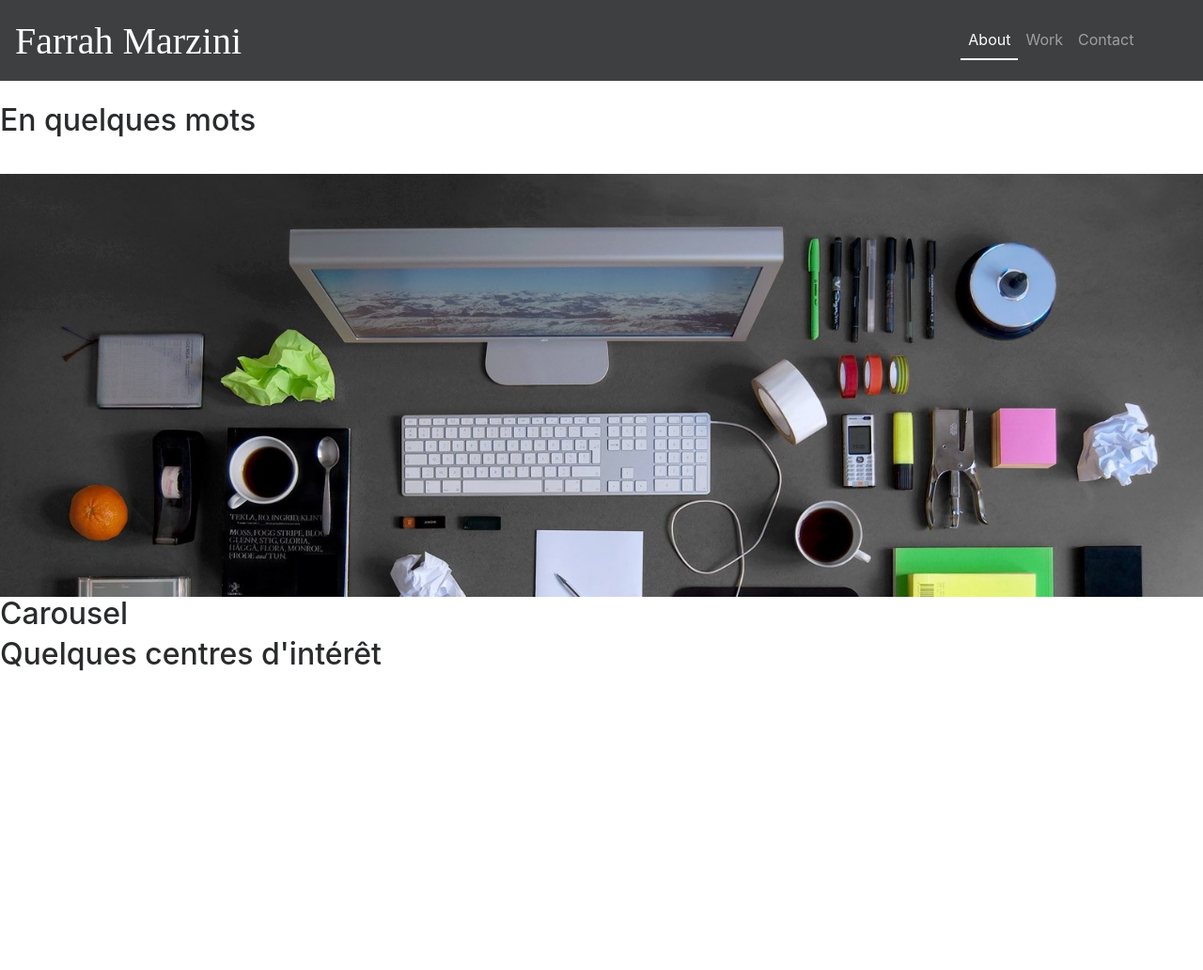
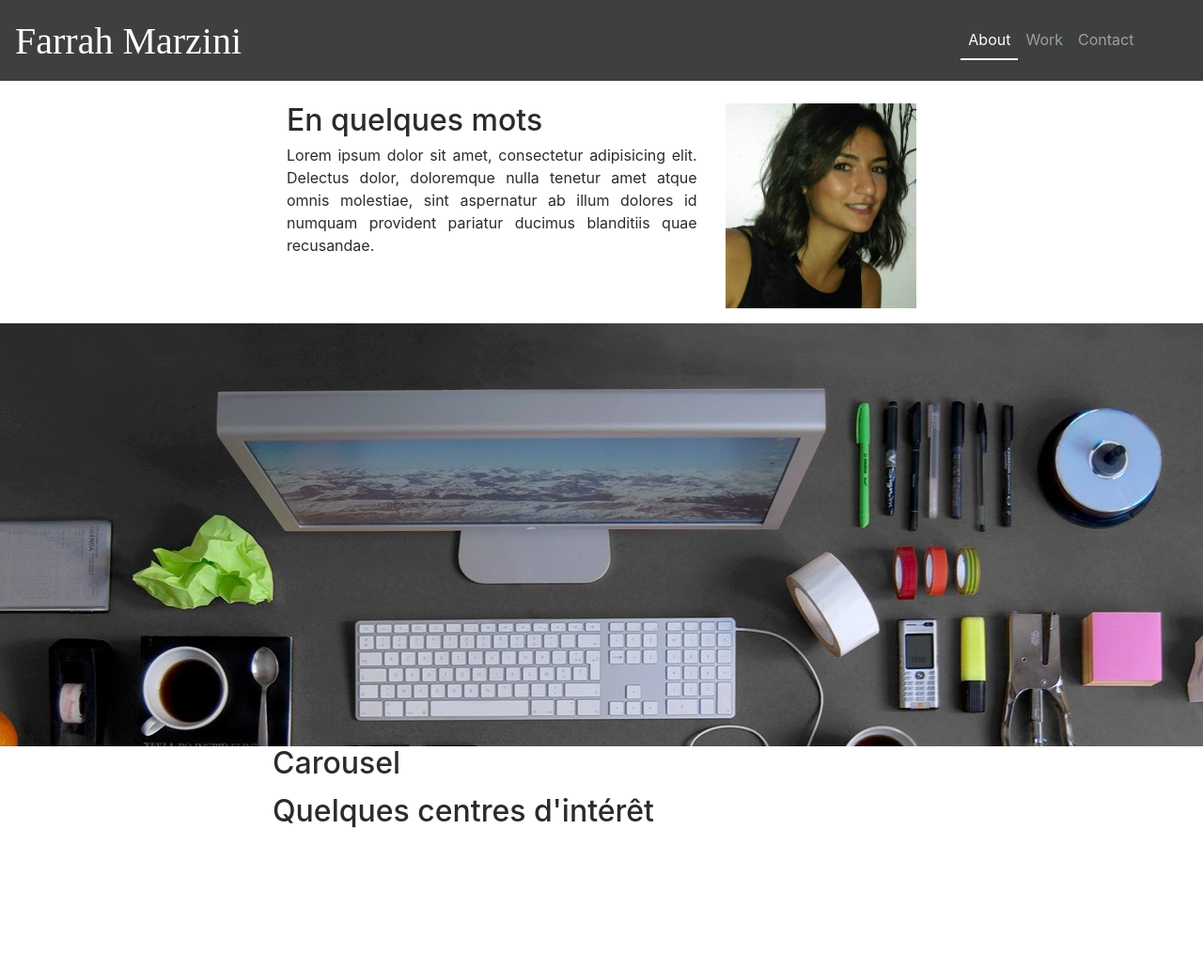
Before and after one commit to farrradise/portfolio, a plain HTML site: page html/presentation.html in a window 1280 px wide. Shown: the whole page at 94% size. Before the commit the page ends 866 px from the top, so only its background shows below. Drawn offline with nearby package versions, Linux system fonts and the light colour scheme; a web font is replaced by a local one.

Commit message:
started to style the first section

```diff
--- a/html/presentation.html
+++ b/html/presentation.html
@@ -40,12 +40,12 @@
       <main class="present">
 
         <!-- ecriture de la partie présentation -->
-        <section>
-          <div class="">
-            <h2>En quelques mots</h2>
-            <p></p>
+        <section class="row miseenpage">
+          <div class="col-12 col-sm-8">
+            <h2 class="">En quelques mots</h2>
+            <p>Lorem ipsum dolor sit amet, consectetur adipisicing elit. Delectus dolor, doloremque nulla tenetur amet atque omnis molestiae, sint aspernatur ab illum dolores id numquam provident pariatur ducimus blanditiis quae recusandae.</p>
           </div>
-          <img src="" alt="">
+          <img class="col-8 offset-2 col-sm-4 offset-sm-0" src="../img/photodemoi.jpg" alt="photo de Farrah">
         </section>
 
 
@@ -56,13 +56,15 @@
 
 
         <!-- y insérer un carousel  -->
-        <section>
+        <section class="miseenpage">
           <h2>Carousel</h2>
 
         </section>
 
         <!-- ajouter des cartes inspirations -->
-        <section>
+        <div class="">
+
+          <section class="miseenpage">
             <h2>Quelques centres d'intérêt</h2>
             <figure>
               <img src="" alt="">
@@ -81,6 +83,8 @@
               <figcaption></figcaption>
             </figure>
           </section>
+        </div>
+
       </main>
 
 
--- a/scss/main.scss
+++ b/scss/main.scss
@@ -27,10 +27,6 @@ $color-grey:rgb(57,57,54);
   src: url("../fonts/orange.ttf") format('truetype');
 }
 
-// body {
-//   // font-family: sans-serif;
-//   // font-family: verdana;
-// }
 
 .homepage {
   background-image: linear-gradient($color-grey, Dimgray);
@@ -86,7 +82,6 @@ $color-grey:rgb(57,57,54);
 
   .apprentie {
     letter-spacing: 5.5px;
-    // padding-left: 0px;
     font-weight: bold;
     color: $color-orange;
   }
@@ -111,6 +106,7 @@ $color-grey:rgb(57,57,54);
   }
 
 }
+
 
 
 // Mise en page de la navigatoin principale -------------------------------------------------------
@@ -154,13 +150,40 @@ body > nav {
 
 
 
-
-// Mise en page du présentation -------------------------------------------------------
+// Mise en page de présentation -------------------------------------------------------
 
 .excepthome main {
   position: relative;
   top: 110px;
+  text-align: justify;
+  width: 90%;
+  margin: auto;
+
 }
+
+.excepthome .parallax {
+  overflow-x: hidden!important;
+  position: relative;
+  min-width: 112%;
+  left: -6%;
+}
+
+
+
+
+
+// __________________________________
+//
+//
+//          MODE SMARTPHONE paysage
+//
+// __________________________________
+
+@media (min-width: 768px) {
+}
+
+
+
 
 
 // __________________________________
@@ -207,7 +230,18 @@ body > nav {
     }
   }
 
-  .excepthome .present .parallax {
+
+
+  // mise en page de la page presentation
+   .excepthome main {
+      position: relative;
+      top: 110px;
+      text-align: justify;
+      width: 90%;
+      margin: auto;
+
+
+       .parallax {
         /* The image used */
         background-image: url('../img/bg.jpg');
         /* Full height */
@@ -217,9 +251,25 @@ body > nav {
         background-attachment: fixed;
         background-position: center top;
         background-repeat: no-repeat;
-    background-size: cover;
+        // background-size: cover;
+      }
+    }
+
+  .excepthome .miseenpage {
+    width: 70%;
+    max-width: 700px;
+    margin: 0 auto 1em auto;
+  }
 }
 
 
+// __________________________________
+//
+//
+//          MODE ORDI
+//
+// __________________________________
+
+@media (min-width: 992px) {
 
 }
```
Also changed, not shown: css/main.css, img/photodemoi.jpg (added), 1 other file. Lines whose indentation alone changed are shown as unchanged.
